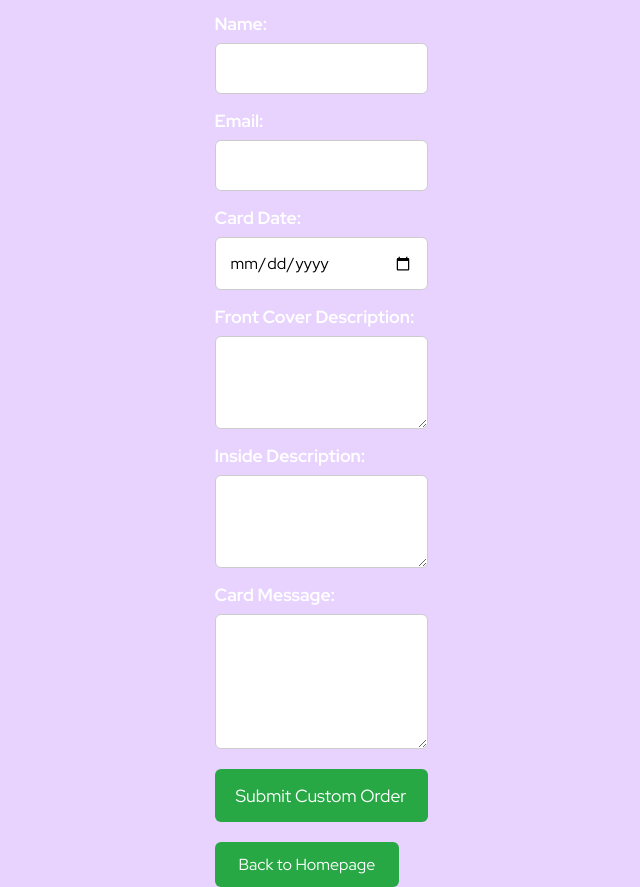
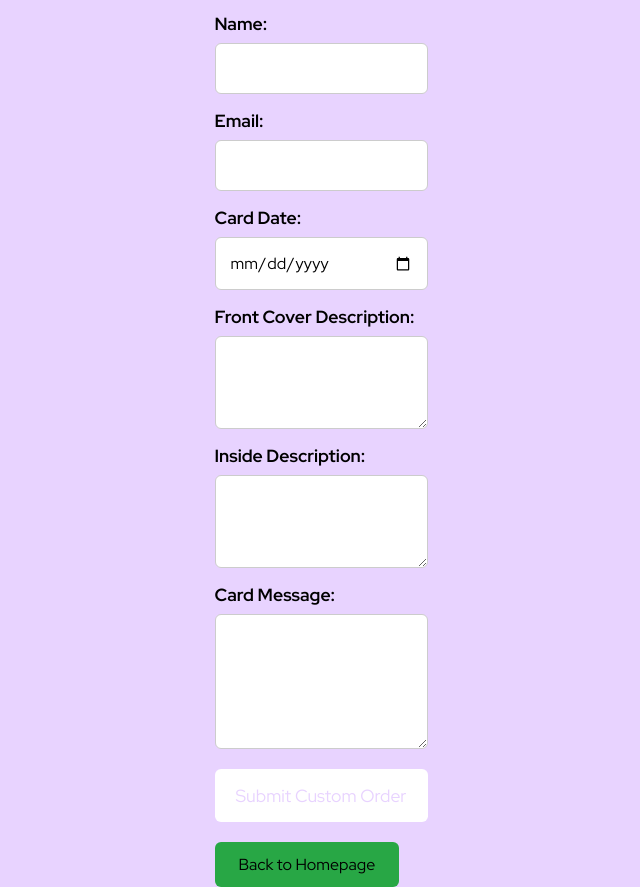
Before and after one commit to SB-Designs/Cardasaurus, a plain HTML site: page custom-order.html in a window 1280 px wide. Shown: the part 200-1087 px from the top of the page, without its empty margins (319-959 px from the left). Drawn offline with Linux system fonts and the light colour scheme.

Commit message:
Update styles.css

```diff
--- a/styles.css
+++ b/styles.css
@@ -7,7 +7,7 @@ body {
   flex-direction: column;
   align-items: center;
   background-color: #e8d3ff;
-  color: white;
+  color: black;
 }
 
 header {
@@ -23,7 +23,7 @@ header {
 }
 
 h1, p, label {
-  color: white;
+  color: black;
 }
 
 h1 {
@@ -37,7 +37,7 @@ p {
 /* Button Style */
 .cta-button, .back-button {
   background-color: #28a745;
-  color: white;
+  color: black;
   padding: 12px 24px;
   font-size: 1em;
   text-decoration: none;
@@ -82,8 +82,8 @@ input, textarea {
 
 /* Submit Button */
 button {
-  background-color: #28a745;
-  color: white;
+  background-color: white;
+  color: #e8d3ff;
   padding: 15px;
   border: none;
   border-radius: 6px;
```
